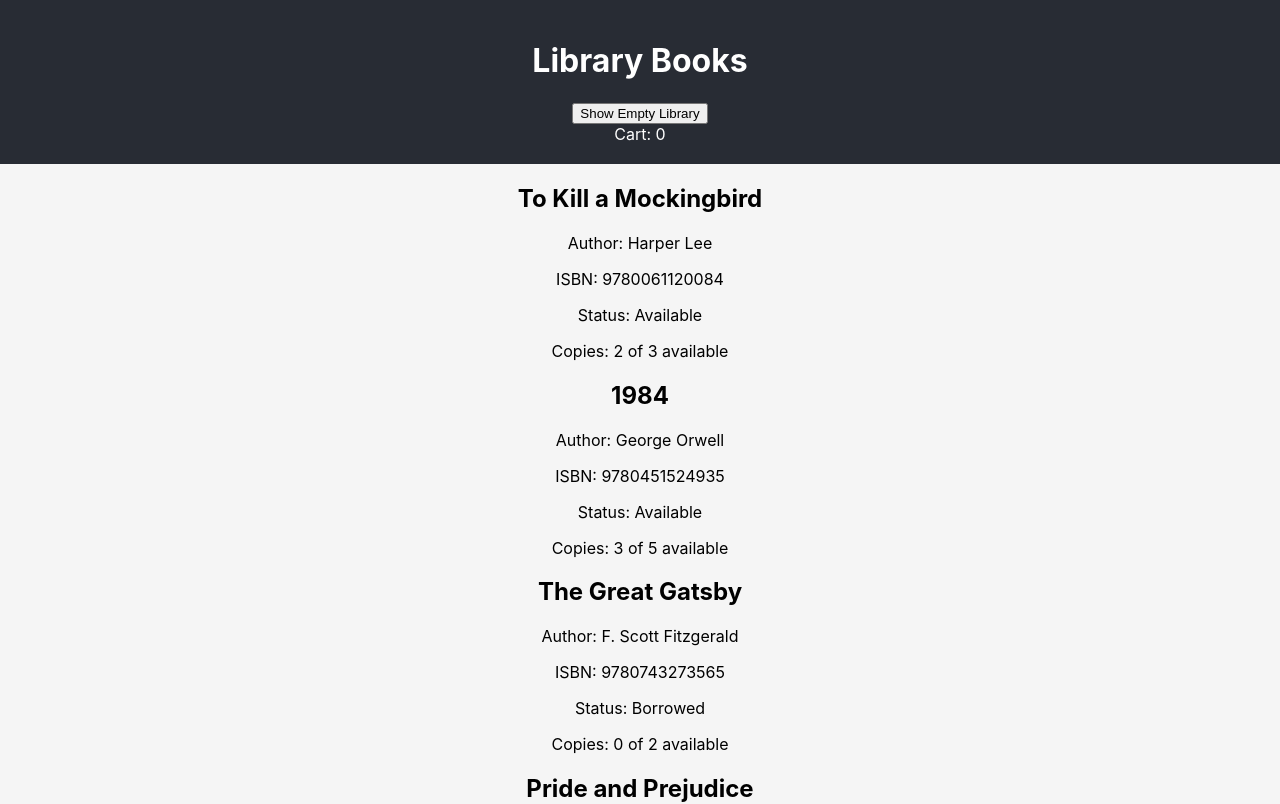
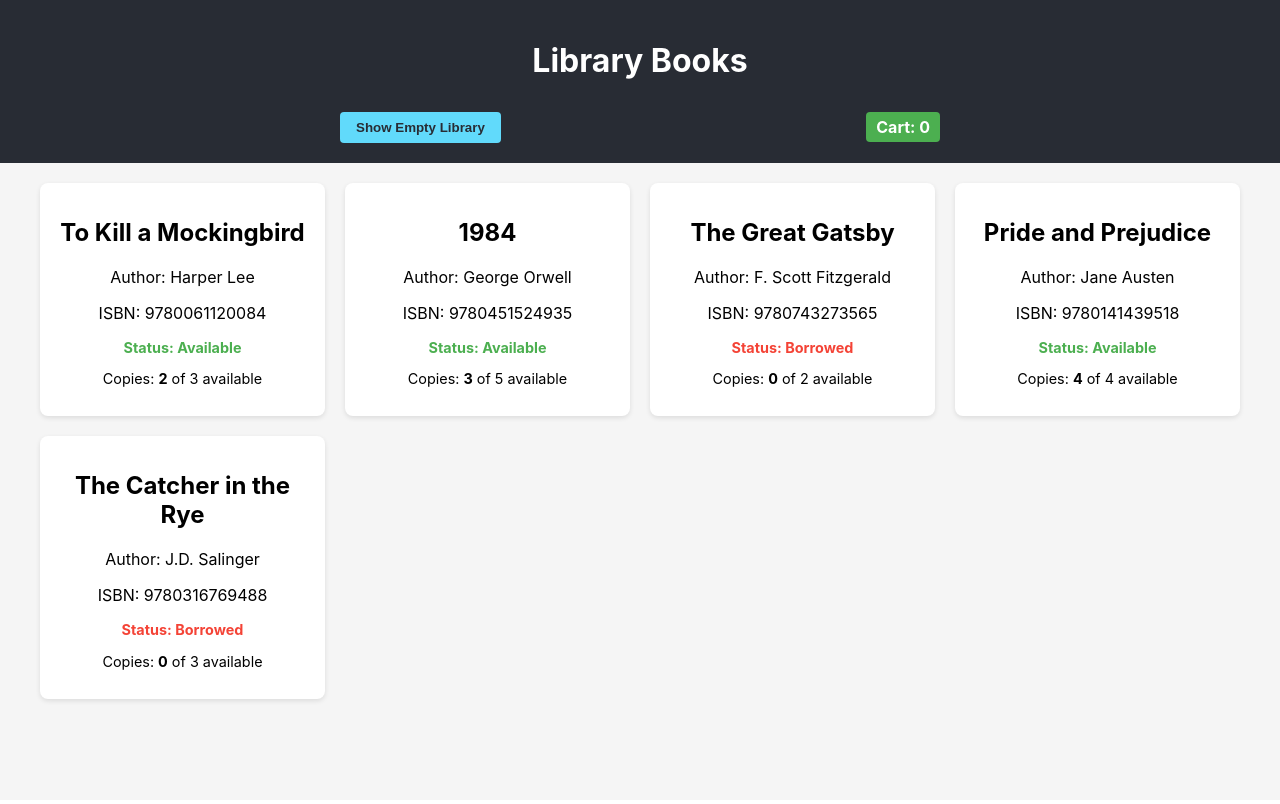
Before and after one commit to sopani/SonakLibrary, a React (Create React App) app in the folder app/: page / in a window 1280 px wide. Shown: the top 804 px of the page. Built offline with nearby package versions, Linux system fonts and the light colour scheme.

Commit message:
added basic styling

```diff
--- a/app/src/App.css
+++ b/app/src/App.css
@@ -12,4 +12,135 @@
   flex-direction: column;
   align-items: center;
 }
+
+.header-controls {
+  display: flex;
+  justify-content: space-between;
+  align-items: center;
+  width: 100%;
+  max-width: 600px;
+  margin-top: 10px;
+}
+
+.cart-indicator {
+  background-color: #4CAF50;
+  padding: 5px 10px;
+  border-radius: 4px;
+  font-weight: bold;
+}
+
+.book-list {
+  padding: 20px;
+  position: relative;
+}
+
+.books-container {
+  display: grid;
+  grid-template-columns: repeat(auto-fill, minmax(250px, 1fr));
+  gap: 20px;
+  max-width: 1200px;
+  margin: 0 auto;
+}
+
+.book-card {
+  background-color: white;
+  border-radius: 8px;
+  padding: 15px;
+  box-shadow: 0 2px 5px rgba(0, 0, 0, 0.1);
+  transition: transform 0.2s, box-shadow 0.2s;
+  cursor: pointer;
+}
+
+.book-card:hover {
+  transform: translateY(-5px);
+  box-shadow: 0 5px 15px rgba(0, 0, 0, 0.1);
+}
+
+.toggle-button {
+  padding: 8px 16px;
+  background-color: #61dafb;
+  border: none;
+  border-radius: 4px;
+  color: #282c34;
+  font-weight: bold;
+  cursor: pointer;
+}
+
+.availability-info {
+  margin-top: 10px;
+  font-size: 0.9rem;
+}
+
+.status {
+  font-weight: bold;
+}
+
+.status.available {
+  color: #4CAF50;
+}
+
+.status.unavailable {
+  color: #f44336;
+}
+
+.copies-count {
+  font-weight: bold;
+}
+
+/* Popup styles */
+.popup-overlay {
+  position: fixed;
+  top: 0;
+  left: 0;
+  right: 0;
+  bottom: 0;
+  background-color: rgba(0, 0, 0, 0.7);
+  display: flex;
+  justify-content: center;
+  align-items: center;
+  z-index: 1000;
+}
+
+.popup {
+  background-color: white;
+  border-radius: 8px;
+  padding: 25px;
+  width: 90%;
+  max-width: 500px;
+  box-shadow: 0 5px 15px rgba(0, 0, 0, 0.3);
+}
+
+.popup h2 {
+  margin-top: 0;
+  color: #282c34;
+}
+
+.popup-actions {
+  display: flex;
+  justify-content: space-between;
+  margin-top: 20px;
+}
+
+.borrow-button, .close-button {
+  padding: 10px 20px;
+  border: none;
+  border-radius: 4px;
+  font-weight: bold;
+  cursor: pointer;
+}
+
+.borrow-button {
+  background-color: #4CAF50;
+  color: white;
+}
+
+.borrow-button:disabled {
+  background-color: #cccccc;
+  cursor: not-allowed;
+}
+
+.close-button {
+  background-color: #f44336;
+  color: white;
+}
 /*  */
--- a/app/src/components/BookCard.js
+++ b/app/src/components/BookCard.js
@@ -2,16 +2,16 @@ import React from 'react';
 
 const BookCard = ({ book, onClick }) => {
   return (
-    <div onClick={() => onClick(book)}>
+    <div className="book-card" onClick={() => onClick(book)}>
       <h2>{book.title}</h2>
       <p>Author: {book.author}</p>
       <p>ISBN: {book.isbn}</p>
-      <div>
-        <p>
+      <div className="availability-info">
+        <p className={`status ${book.available ? 'available' : 'unavailable'}`}>
           Status: {book.available ? 'Available' : 'Borrowed'}
         </p>
-        <p >
-          Copies: <span >{book.availableCopies}</span> of {book.totalCopies} available
+        <p className="copies-info">
+          Copies: <span className="copies-count">{book.availableCopies}</span> of {book.totalCopies} available
         </p>
       </div>
     </div>
--- a/app/src/components/BookPopup.js
+++ b/app/src/components/BookPopup.js
@@ -4,15 +4,15 @@ const BookPopup = ({ book, onClose, onAddToCart, isInCart }) => {
   if (!book) return null;
 
   return (
-    <div >
-      <div >
+    <div className="popup-overlay">
+      <div className="popup">
         <h2>{book.title}</h2>
         <p>Author: {book.author}</p>
         <p>ISBN: {book.isbn}</p>
-        <p>
+        <p className="copies-info">
           Available copies: {book.availableCopies} of {book.totalCopies}
         </p>
-        <div >
+        <div className="popup-actions">
           <button
             onClick={() => onAddToCart(book)}
             disabled={book.availableCopies === 0 || isInCart}
--- a/app/src/components/CartModal.js
+++ b/app/src/components/CartModal.js
@@ -2,14 +2,14 @@ import React from 'react';
 
 const CartModal = ({ books, onClose, onReturnBook }) => {
   return (
-    <div >
-      <div >
+    <div className="popup-overlay">
+      <div className="popup cart-popup">
         <h2>Your Borrowing Cart</h2>
 
         {books.length === 0 ? (
-          <p >Your cart is empty.</p>
+          <p className="empty-cart-message">Your cart is empty.</p>
         ) : (
-          <div >
+          <div className="cart-books">
             {books.map(book => (
               <div key={book._id} className="cart-book-item">
                 <div className="cart-book-info">
@@ -27,7 +27,7 @@ const CartModal = ({ books, onClose, onReturnBook }) => {
           </div>
         )}
 
-        <div >
+        <div className="popup-actions">
           <button onClick={onClose} className="close-button">Close</button>
         </div>
       </div>
```
